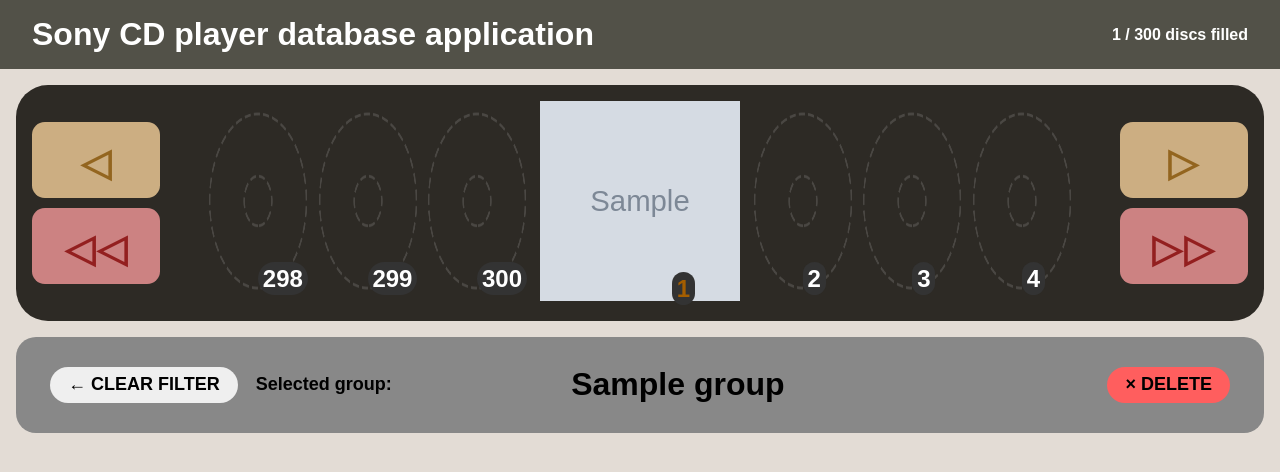
After one commit to RaddedMC/cdp-cd-site, a Django app: page /group/1 in a window 1280 px wide. The commit adds this page. Shown: the top 472 px of the page. Run offline with Django 5.2, Linux system fonts and the light colour scheme; tables that the repository leaves empty hold one stand-in row (values such as "Sample post"); grey boxes marked "Sample" are stand-in pictures.

Commit message:
Started group page

```diff
--- a/cdp_db_site/urls.py
+++ b/cdp_db_site/urls.py
@@ -36,6 +36,9 @@ urlpatterns = [
 
     path("", views.pages.index, name="Homepage"),
     path("<int:position>", views.pages.index, name="Homepage, but scrolled to a position"),
+    path("edit/<int:position>", views.pages.edit, name="Edit page for a specific disc"),
+    path("group/<int:groupid>/disc", views.pages.groupindex, name="Homepage, but filtered to a group"),
+    path("group/<int:groupid>", views.pages.groupindex, name="Homepage, but filtered to a group"),
+    path("group/<int:groupid>/disc/<int:position>", views.pages.groupindex, name="Homepage, but filtered to a group and scrolled to disc")
 
-    path("edit/<int:position>", views.pages.edit, name="Edit page for a specific disc"),
 ] + static(settings.MEDIA_URL, document_root=settings.MEDIA_ROOT)
--- /dev/null
+++ b/cdp_db_site_app/templates/cdp_db_site_app/group.html
@@ -0,0 +1,18 @@
+{% extends "cdp_db_site_app/base.html" %}
+{% block content %}
+    {% load static %}
+    <link rel="stylesheet" href="{% static 'index_style.css' %}">
+    <link rel="stylesheet" href="{% static 'group_style.css' %}">
+
+    {#    Upper disc carousel    #}
+    {% include 'cdp_db_site_app/components/disc_carousel.html' %}
+
+    {#    Group view    #}
+    <div id="group-container" style="background-color: {{ group.color }}">
+        <a href="/{{ current_disc.position }}"><button class="group-button">&larr; CLEAR FILTER</button></a>
+        <h2 id="group-subtitle">Selected group:</h2>
+        <h1 id="group-title">{{ group.title }}</h1>
+        <button id="delete-group-button" class="group-button">&times; DELETE</button>
+    </div>
+
+{% endblock %}
--- a/cdp_db_site_app/templates/cdp_db_site_app/index.html
+++ b/cdp_db_site_app/templates/cdp_db_site_app/index.html
@@ -11,7 +11,9 @@
         <h2>Group:</h2>
         <div id="group-list">
             {% for group in groups %}
-                <button class="group-button" style="background-color: {{ group.color }}">{{ group.title }}</button>
+                <a href="/group/{{ group.id }}/disc/{{ current_disc.position }}">
+                    <button class="group-button" style="background-color: {{ group.color }}">{{ group.title }}</button>
+                </a>
             {% endfor %}
         </div>
         <button id="new-group-button" class="group-button">+ NEW</button>
--- a/cdp_db_site_app/views/pages.py
+++ b/cdp_db_site_app/views/pages.py
@@ -7,7 +7,7 @@ from cdp_db_site import settings
 from cdp_db_site_app.components.disc_carousel_context import disc_carousel_context
 from cdp_db_site_app.components.plaintext_context import plaintext_context
 from cdp_db_site_app.forms.DiscForm import DiscForm
-from cdp_db_site_app.models import Disc
+from cdp_db_site_app.models import Disc, Group
 from cdp_db_site_app.views.api import add_edit_disc
 
 
@@ -46,3 +46,9 @@ def edit(request, position):
     context = disc_carousel_context(position, False, "edit/")
     context["form"] = form
     return render(request, "cdp_db_site_app/edit.html", context)
+
+# Group list page
+def groupindex(request, groupid, position=1):
+    context = disc_carousel_context(position, scrollable = True, page=f"/group/{groupid}/disc")
+    context["group"] = Group.objects.get(id=groupid).as_json()
+    return render(request, "cdp_db_site_app/group.html", context)
--- /dev/null
+++ b/static/group_style.css
@@ -0,0 +1,9 @@
+#delete-group-button {
+    margin-left: auto;
+    background-color: #ff5e5e;
+}
+
+#group-title {
+    margin-left: auto;
+    margin-right: auto;
+}
```
